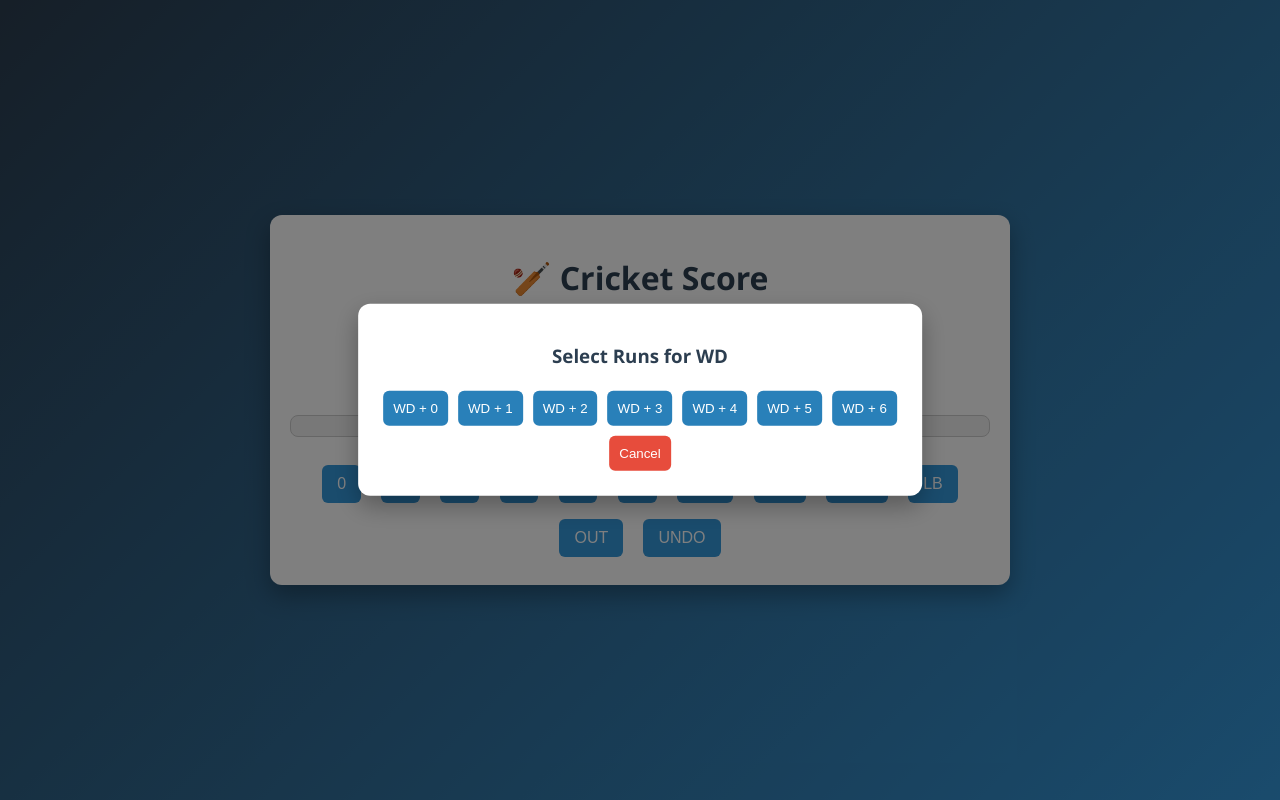
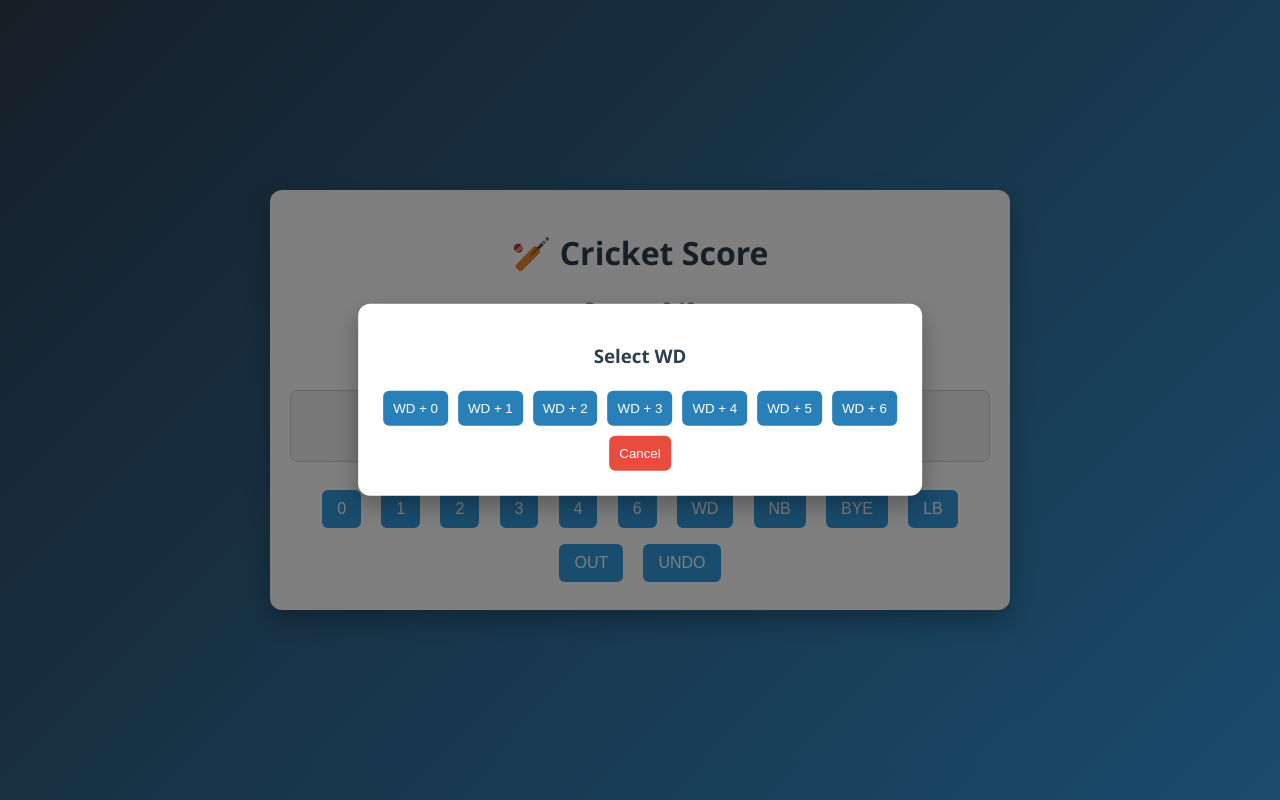
Before and after one commit to nayan-savi/cricket-score, a plain HTML site: page index.html in a window 1280 px wide. Both pictures are taken after a click on the button "WD". Drawn offline with Linux system fonts and the light colour scheme.

Commit message:
Update index.html

```diff
--- a/index.html
+++ b/index.html
@@ -3,7 +3,7 @@
 <head>
     <meta charset="UTF-8">
     <meta name="viewport" content="width=device-width, initial-scale=1.0">
-    <title>Cricket Score</title>
+    <title>Cricket Score Counter with Extras, Undo, and Session Storage</title>
     <style>
         body {
             font-family: 'Segoe UI', Tahoma, Geneva, Verdana, sans-serif;
@@ -60,6 +60,7 @@
             border-radius: 8px;
             background: #f1f1f1;
             max-width: 100%;
+            height: 50px;
         }
         .log-container .ball-log {
             background: #3498db;
@@ -131,7 +132,7 @@
         <div class="log-container" id="logContainer"></div>
 
         <div class="buttons">
-             <button onclick="addRuns(0)">0</button>
+            <button onclick="addRuns(0)">0</button>
             <button onclick="addRuns(1)">1</button>
             <button onclick="addRuns(2)">2</button>
             <button onclick="addRuns(3)">3</button>
@@ -143,6 +144,7 @@
             <button onclick="showPopup('LB')">LB</button>
             <button onclick="addWicket()">OUT</button>
             <button onclick="undo()">UNDO</button>
+
         </div>
     </div>
 
@@ -154,29 +156,11 @@
     </div>
 
     <script>
-       /* let score = 0;
-        let wickets = 0;
-        let balls = 0;
-        let overs = 0;
-        let actions = [];
-        const logContainer = document.getElementById('logContainer');
-        const popup = document.getElementById('popup');
-        const overlay = document.getElementById('overlay');
-        const popupTitle = document.getElementById('popupTitle');
-        const popupButtons = document.getElementById('popupButtons');
-
-        function updateDisplay() {
-            document.getElementById('score').textContent = score;
-            document.getElementById('wickets').textContent = wickets;
-            document.getElementById('overs').textContent = overs;
-            document.getElementById('balls').textContent = balls;
-        }*/
-
-        let score = parseInt(localStorage.getItem('score')) || 0;
-        let wickets = parseInt(localStorage.getItem('wickets')) || 0;
-        let balls = parseInt(localStorage.getItem('balls')) || 0;
-        let overs = parseInt(localStorage.getItem('overs')) || 0;
-        let actions = JSON.parse(localStorage.getItem('actions')) || [];
+        let score = parseInt(sessionStorage.getItem('score')) || 0;
+        let wickets = parseInt(sessionStorage.getItem('wickets')) || 0;
+        let balls = parseInt(sessionStorage.getItem('balls')) || 0;
+        let overs = parseInt(sessionStorage.getItem('overs')) || 0;
+        let actions = JSON.parse(sessionStorage.getItem('actions')) || [];
 
         const logContainer = document.getElementById('logContainer');
         const popup = document.getElementById('popup');
@@ -189,19 +173,17 @@
             document.getElementById('wickets').textContent = wickets;
             document.getElementById('overs').textContent = overs;
             document.getElementById('balls').textContent = balls;
-            localStorage.setItem('score', score);
-            localStorage.setItem('wickets', wickets);
-            localStorage.setItem('balls', balls);
-            localStorage.setItem('overs', overs);
-            localStorage.setItem('actions', JSON.stringify(actions));
+            sessionStorage.setItem('score', score);
+            sessionStorage.setItem('wickets', wickets);
+            sessionStorage.setItem('balls', balls);
+            sessionStorage.setItem('overs', overs);
+            sessionStorage.setItem('actions', JSON.stringify(actions));
         }
 
-
-
-        function addRuns(runs) {
+        function addRuns(runs, type = '') {
             score += runs;
             addBall();
-            logAction(runs);
+            logAction(runs, type);
         }
 
         function addWicket() {
@@ -219,51 +201,30 @@
             updateDisplay();
         }
 
-        function showPopup(type) {
-            popup.style.display = 'block';
-            overlay.style.display = 'block';
-            popupTitle.textContent = `Select Runs for ${type}`;
-            popupButtons.innerHTML = '';
-
-            for (let i = 0; i <= 6; i++) {
-                const btn = document.createElement('button');
-                btn.textContent = `${type} + ${i}`;
-                btn.onclick = () => {
-                    handleExtra(type, i);
-                    hidePopup();
-                };
-                popupButtons.appendChild(btn);
-            }
-        }
-
-        function handleExtra(type, runs) {
-            score += 1 + runs; // 1 for the extra plus any additional runs
-            logAction(runs, type);
-            updateDisplay();
-        }
-
         function logAction(runs, type = '') {
-            actions.push({ runs, type, overs, balls, score, wickets });
+            actions.push({ runs, type });
             const log = document.createElement('div');
             log.className = 'ball-log';
             log.innerHTML = `<div>${runs}</div>${type ? `<div>${type}</div>` : ''}`;
             logContainer.appendChild(log);
             logContainer.scrollLeft = logContainer.scrollWidth;
+            updateDisplay();
         }
 
-        function undo() {
-            if (actions.length === 0) return;
-            actions.pop();
-            resetState();
-            actions.forEach(action => {
-                score = action.score;
-                wickets = action.wickets;
-                overs = action.overs;
-                balls = action.balls;
-            });
-            updateDisplay();
-            logContainer.innerHTML = '';
-            actions.forEach(action => logAction(action.runs, action.type));
+        function showPopup(type) {
+            popupTitle.textContent = `Select ${type}`;
+            popupButtons.innerHTML = '';
+            for (let i = 0; i <= 6; i++) {
+                const button = document.createElement('button');
+                button.textContent = `${type} + ${i}`;
+                button.onclick = () => {
+                    addRuns(i + 1, type);
+                    hidePopup();
+                };
+                popupButtons.appendChild(button);
+            }
+            popup.style.display = 'block';
+            overlay.style.display = 'block';
         }
 
         function hidePopup() {
@@ -271,18 +232,29 @@
             overlay.style.display = 'none';
         }
 
+        function undo() {
+            if (actions.length === 0) return;
+            actions.pop();
+            resetState();
+            actions.forEach(action => addRuns(action.runs, action.type));
+        }
+
+        function resetGame() {
+            sessionStorage.clear();
+            location.reload();
+        }
+
         function resetState() {
             score = 0;
             wickets = 0;
             balls = 0;
             overs = 0;
-        }
-        function restoreLogs() {
-            actions.forEach(action => logAction(action.runs, action.type));
+            logContainer.innerHTML = '';
+            updateDisplay();
         }
 
         updateDisplay();
-        restoreLogs();
+        actions.forEach(action => addRuns(action.runs, action.type));
     </script>
 </body>
 </html>
```
